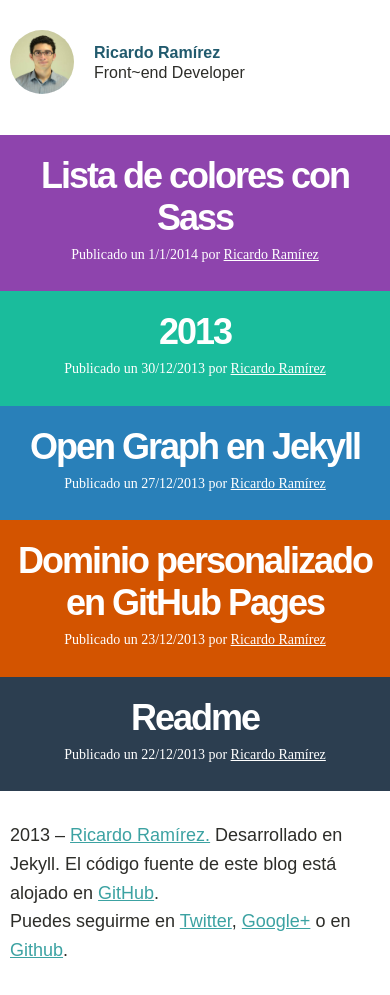
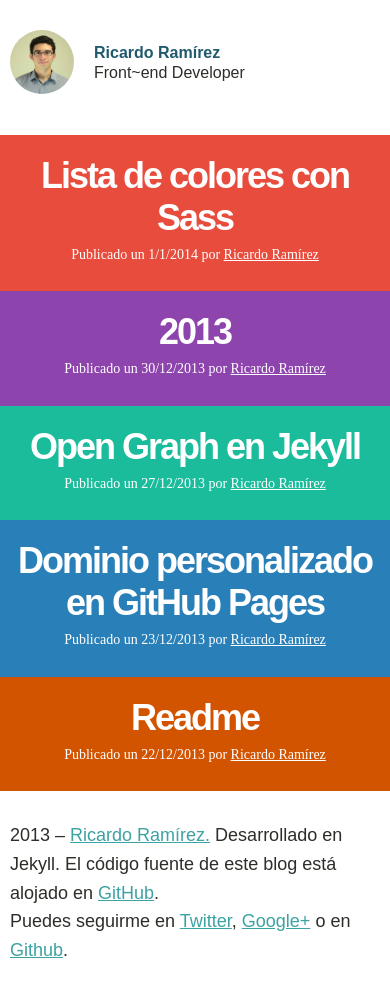
Before and after one commit to qbright/ricardoerl.github.io, a Jekyll site: the page built from index.html, in a window 390 px wide. Built offline with Jekyll 4.4.1, drawn with Linux system fonts in a browser that asks for light colours; some web fonts are replaced; Markdown is read by kramdown in place of the engine named in the settings; comment, search, counter and statistics services are not loaded.

```diff
--- a/css/sass/modules/_variables.scss
+++ b/css/sass/modules/_variables.scss
@@ -6,7 +6,7 @@ $color-primary: #215A6D;
 $color-secondary: #3CA2A2;
 
 /* Add a new colour at the begining */
-$colours: #8E44AD, #1ABC9C, #2980B9, #D35400, #2C3E50;
+$colours: #E74C3C, #8E44AD, #1ABC9C, #2980B9, #D35400, #2C3E50;
 
 /* Fonts */
 $font-primary: 'Droid Sans', sans-serif;
--- a/css/sass/partials/_typography.scss
+++ b/css/sass/partials/_typography.scss
@@ -21,9 +21,9 @@ p, li {
 	font-family: $font-secondary;
 	font-weight: 400;
 	line-height: 1.6em;
-	font-size: 21px;
+	font-size: 20px;
 	@media only screen and (max-width:420px) {
-		font-size: 18px;
+		font-size: 16px;
 	}
 }
 
@@ -34,7 +34,7 @@ code {
 	padding: 5px;
 
 	@media only screen and (max-width:420px) {
-		font-size: 14px;
+		font-size: 16px;
 	}
 }
 
```
Also changed, not shown: css/sass/partials/_globals.scss (+6 -1 lines), css/ricardoerl.min.css.
